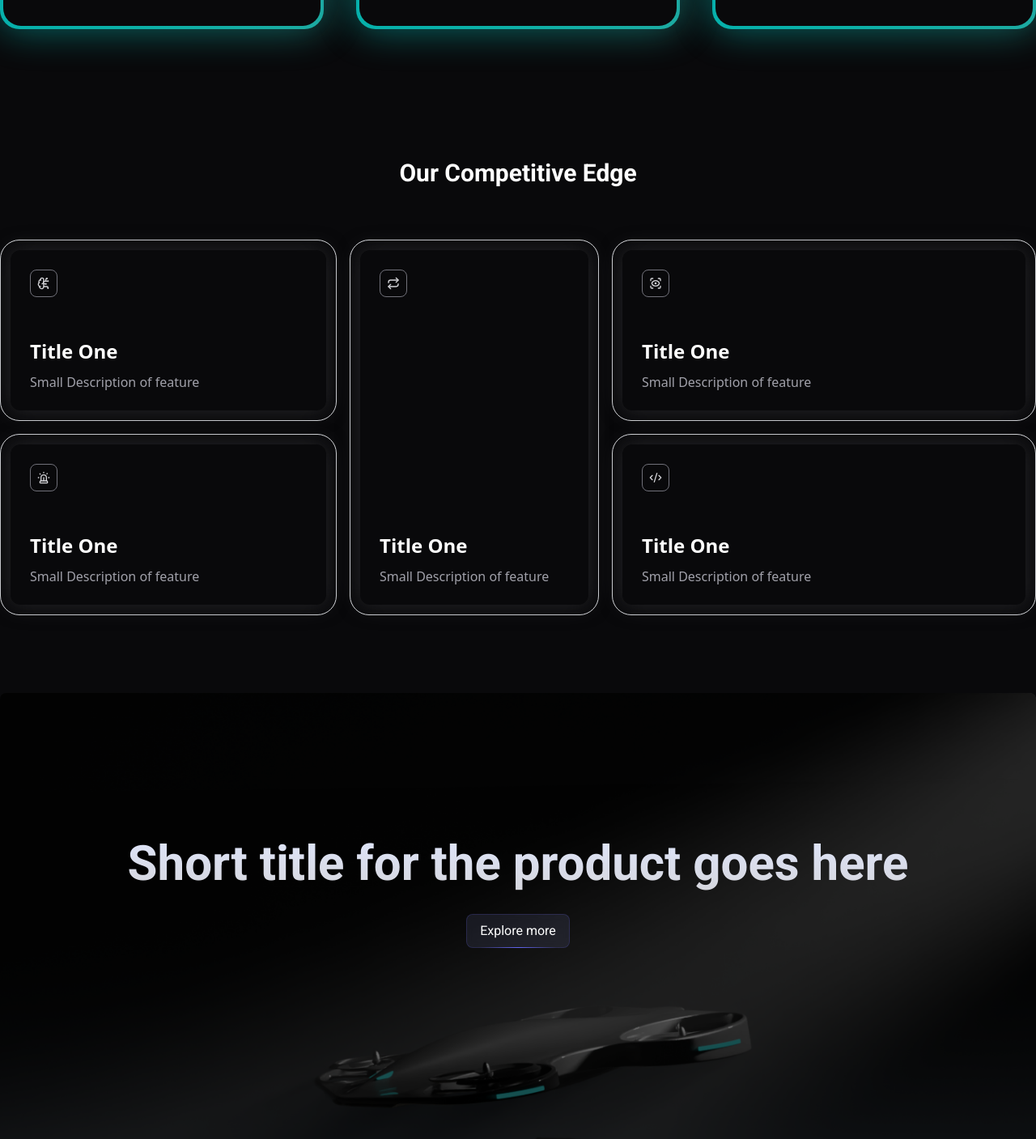
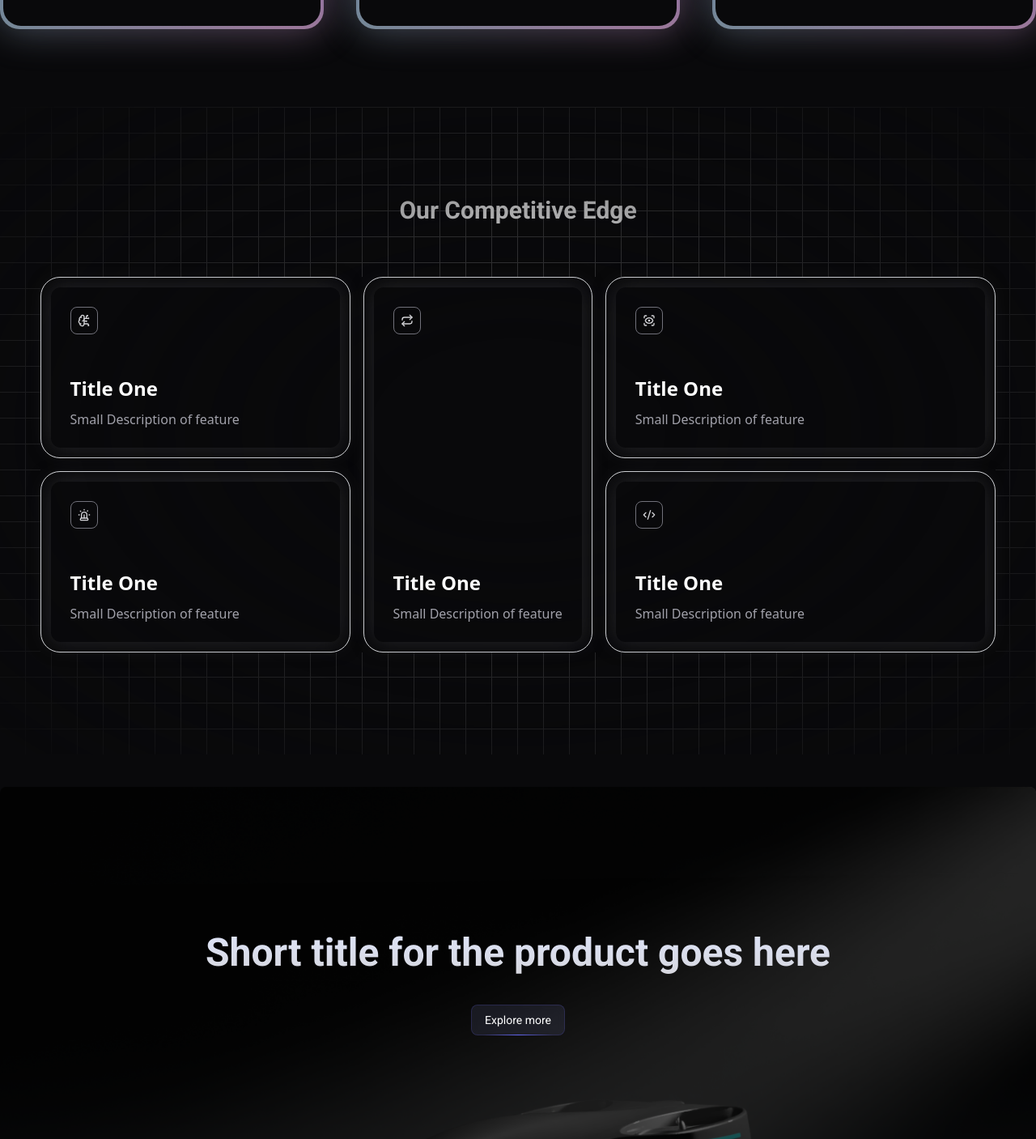
Before and after one commit to sasheshsingh/averon-website, a Next.js app: page / in a window 1280 px wide. Shown: the part 1320-2727 px from the top of the page at 81% size. Built offline with nearby package versions, Linux system fonts and the light colour scheme.

Commit message:
skyline-done

```diff
--- a/src/components/home/generalFeatures.tsx
+++ b/src/components/home/generalFeatures.tsx
@@ -1,20 +1,7 @@
 "use client";
 import React from "react";
 import { GlowingEffect } from "@/components/ui/glowing-effect";
-import {
-  Award,
-  Box,
-  BrainCircuit,
-  CodeXml,
-  Leaf,
-  Lock,
-  Repeat,
-  ScanEye,
-  Search,
-  Settings,
-  Siren,
-  Sparkles,
-} from "lucide-react";
+import { BrainCircuit, CodeXml, Repeat, ScanEye, Siren } from "lucide-react";
 import {
   uniqueFeatures,
   uniqueFeaturesCardFiveSubtitle,
@@ -65,14 +52,16 @@ const gridItemsData = [
 
 export function GeneralFeatures() {
   return (
-    <div className="mt-40 mb-24">
+    <div className="h-[50rem] w-full bg-zinc-950 bg-grid-white/[0.2] relative flex items-center justify-center">
+      <div className="absolute pointer-events-none inset-0 flex items-center justify-center bg-zinc-950 [mask-image:radial-gradient(ellipse_at_center,transparent_20%,black)]"></div>
+      <div className="mt-20 mb-24">
         {/* Section title */}
         <div className="text-3xl font-semibold mx-auto text-white text-center mb-16">
           {uniqueFeatures}
         </div>
 
         {/* Grid container */}
-      <ul className="grid grid-cols-1 grid-rows-none gap-4 md:grid-cols-12 md:grid-rows-3 lg:gap-4 xl:max-h-[34rem] xl:grid-rows-2">
+        <ul className="bg-zinc-950 grid grid-cols-1 grid-rows-none gap-4 md:grid-cols-12 md:grid-rows-3 lg:gap-4 xl:max-h-[34rem] xl:grid-rows-2">
           {gridItemsData.map((item, index) => (
             <GridItem
               key={index}
@@ -83,6 +72,7 @@ export function GeneralFeatures() {
             />
           ))}
         </ul>
+      </div>
     </div>
   );
 }
--- a/src/components/home/homeScreen.tsx
+++ b/src/components/home/homeScreen.tsx
@@ -6,11 +6,16 @@ import { SkyLinePreview } from "./skylinePreview";
 
 const HomeScreen = () => {
   return (
-    <div className="max-w-screen-2xl mx-auto w-full">
+    <div className="mx-auto w-full">
       <Hero />
-      <Vision />
+      <div className="max-w-screen-2xl mx-auto">
+        <Vision />
+      </div>
       <GeneralFeatures />
-      <SkyLinePreview />
+      <div className="max-w-screen-2xl mx-auto">
+        <SkyLinePreview />
+        <SkyLinePreview />
+      </div>
     </div>
   );
 };
--- a/src/components/home/skylinePreview.tsx
+++ b/src/components/home/skylinePreview.tsx
@@ -11,7 +11,7 @@ export function SkyLinePreview() {
   const images = [SkyLineShotOne.src, SkyLineShotTwo.src, SkyLineShotThree.src];
 
   return (
-    <ImagesSlider className="rounded-lg mb-10 h-[55rem]" images={images}>
+    <ImagesSlider className="rounded-lg my-10 h-[55rem]" images={images}>
       <motion.div
         initial={{
           opacity: 0,
@@ -26,13 +26,28 @@ export function SkyLinePreview() {
         }}
         className="z-50 flex flex-col justify-center items-center"
       >
-        <motion.p className="-mt-[400px] font-bold text-xl md:text-6xl text-center bg-clip-text text-transparent bg-gradient-to-b from-indigo-100 to-zinc-300 py-4">
+        <motion.p className="-mt-[400px] font-bold text-5xl text-center bg-clip-text text-transparent bg-gradient-to-b from-indigo-100 to-zinc-300 py-4">
           {skylinePreviewTitle}
         </motion.p>
-        <button className="px-4 py-2 backdrop-blur-sm border bg-indigo-300/10 border-indigo-500/20 text-white mx-auto text-center rounded-lg relative mt-4">
-          <span>{skyLineButton}</span>
-          <div className="absolute inset-x-0  h-px -bottom-px bg-gradient-to-r w-3/4 mx-auto from-transparent via-indigo-500 to-transparent" />
-        </button>
+
+        <motion.div
+          className="relative overflow-hidden text-white font-medium rounded-lg text-sm px-4 py-2 text-center"
+          style={{ backgroundSize: "200% 200%" }}
+          whileTap={{
+            scale: 0.85,
+            transition: { type: "spring", stiffness: 300, damping: 15 },
+          }}
+          whileHover={{
+            scale: 1.0,
+            transition: { type: "spring", stiffness: 300, damping: 15 },
+          }}
+        >
+          <button className="px-4 py-2 backdrop-blur-sm border bg-indigo-300/10 border-indigo-500/20 text-white mx-auto text-center rounded-lg relative mt-4">
+            <span>{skyLineButton}</span>
+            <div className="absolute inset-x-0  h-px -bottom-px bg-gradient-to-r w-3/4 mx-auto from-transparent via-indigo-500 to-transparent" />
+          </button>
+        </motion.div>
+
       </motion.div>
     </ImagesSlider>
   );
--- a/src/components/navbar.tsx
+++ b/src/components/navbar.tsx
@@ -44,7 +44,7 @@ const Navbar = () => {
               className="relative overflow-hidden text-white font-medium rounded-lg text-sm px-4 py-2 text-center"
               style={{ backgroundSize: "200% 200%" }}
               whileTap={{
-                scale: 0.95,
+                scale: 0.85,
                 transition: { type: "spring", stiffness: 300, damping: 15 },
               }}
               whileHover={{
```
Lines whose indentation alone changed are shown as unchanged.
